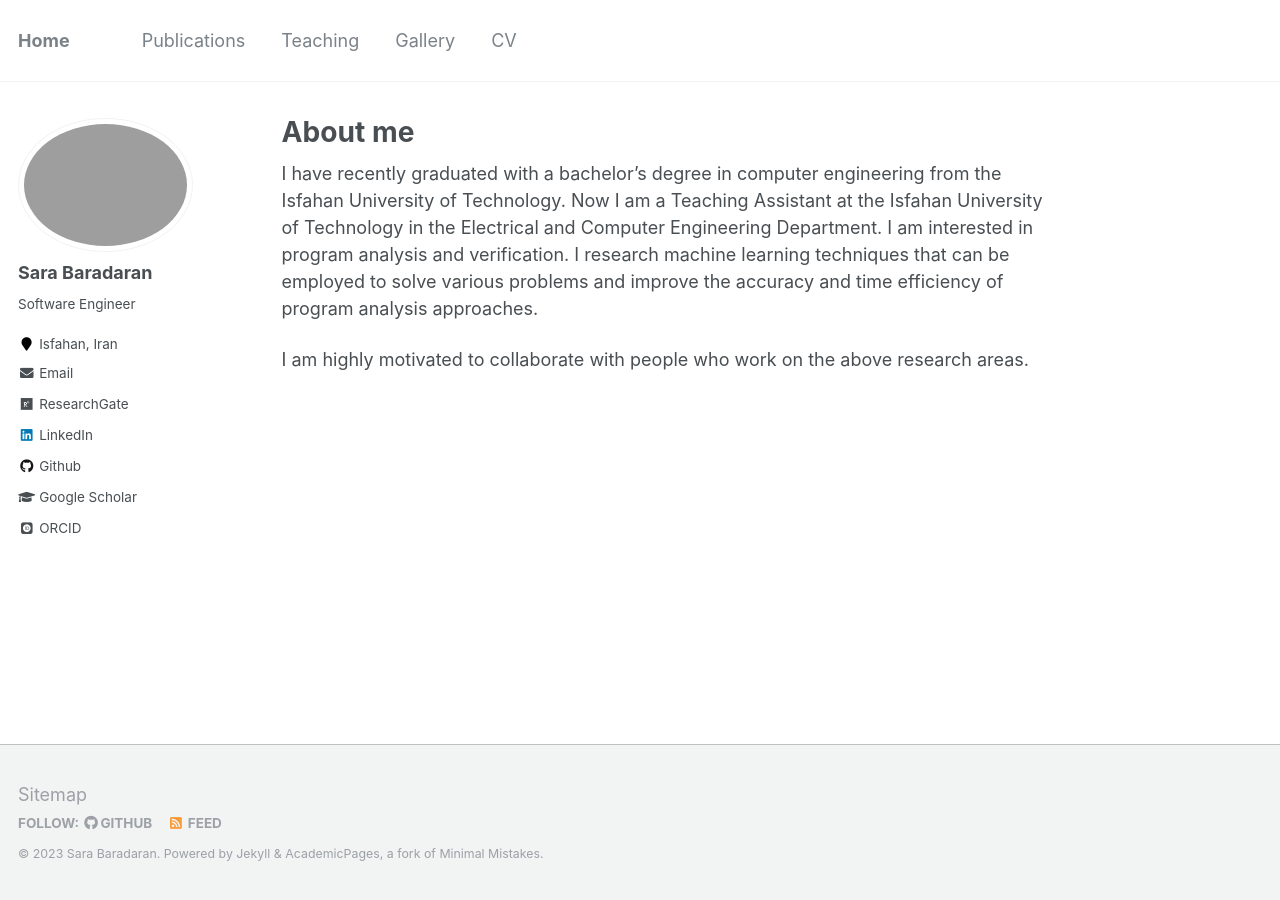
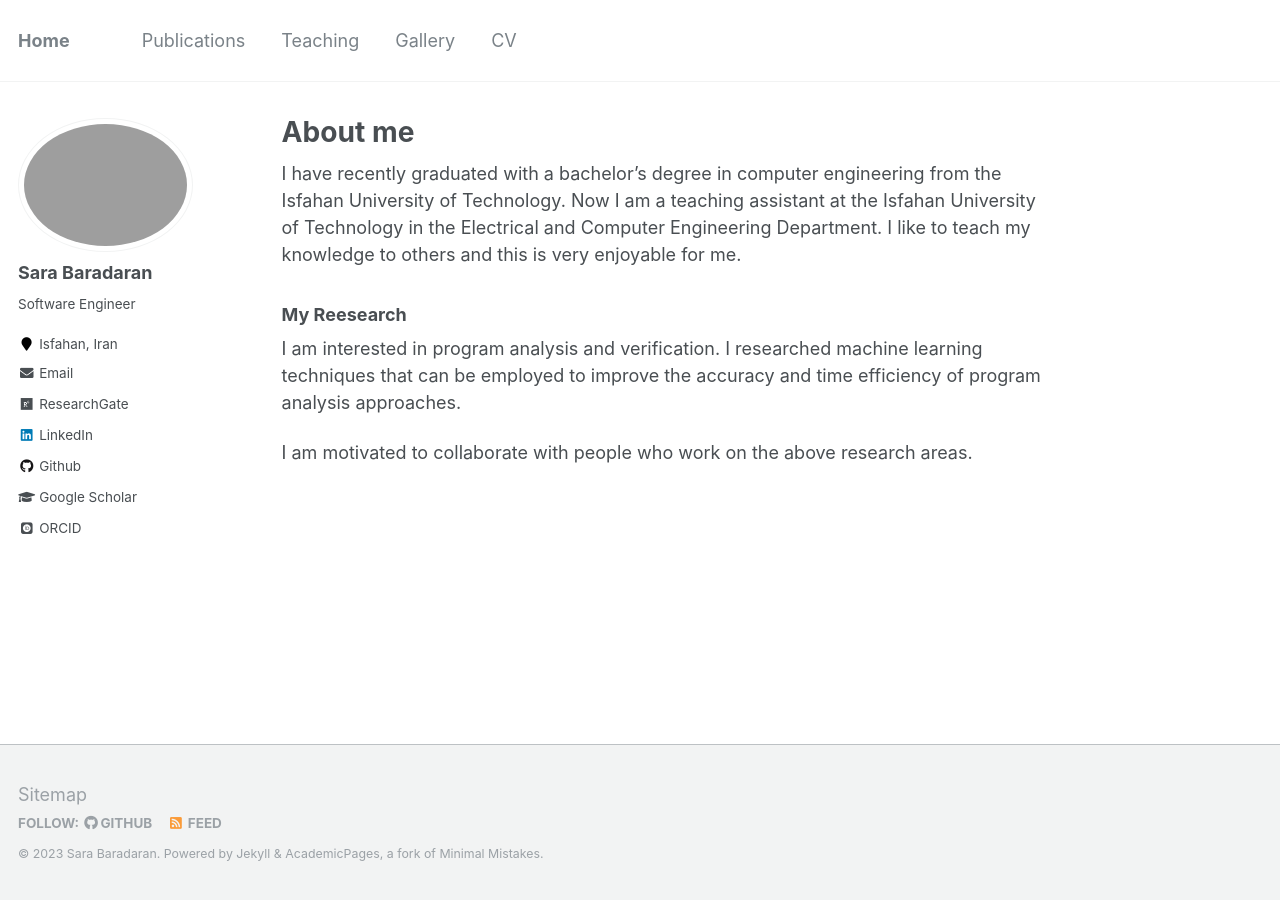
Before and after one commit to SaraBaradaran/SaraBaradaran.github.io, a Jekyll site: the page built from _pages/about.md, in a window 1280 px wide. Built offline with Jekyll 4.4.1, drawn with Linux system fonts in a browser that asks for light colours; some web fonts are replaced.

Commit message:
Update about.md

```diff
--- a/_pages/about.md
+++ b/_pages/about.md
@@ -7,6 +7,9 @@ redirect_from:
   - /about/
   - /about.html
 ---
-I have recently graduated with a bachelor's degree in computer engineering from the Isfahan University of Technology. Now I am a Teaching Assistant at the Isfahan University of Technology in the Electrical and Computer Engineering Department. I am interested in program analysis and verification. I research machine learning techniques that can be employed to solve various problems and improve the accuracy and time efficiency of program analysis approaches.
+I have recently graduated with a bachelor's degree in computer engineering from the Isfahan University of Technology. Now I am a teaching assistant at the Isfahan University of Technology in the Electrical and Computer Engineering Department. I like to teach my knowledge to others and this is very enjoyable for me.
 
-I am highly motivated to collaborate with people who work on the above research areas.
+### My Reesearch
+I am interested in program analysis and verification. I researched machine learning techniques that can be employed to improve the accuracy and time efficiency of program analysis approaches.
+
+I am motivated to collaborate with people who work on the above research areas.
```
